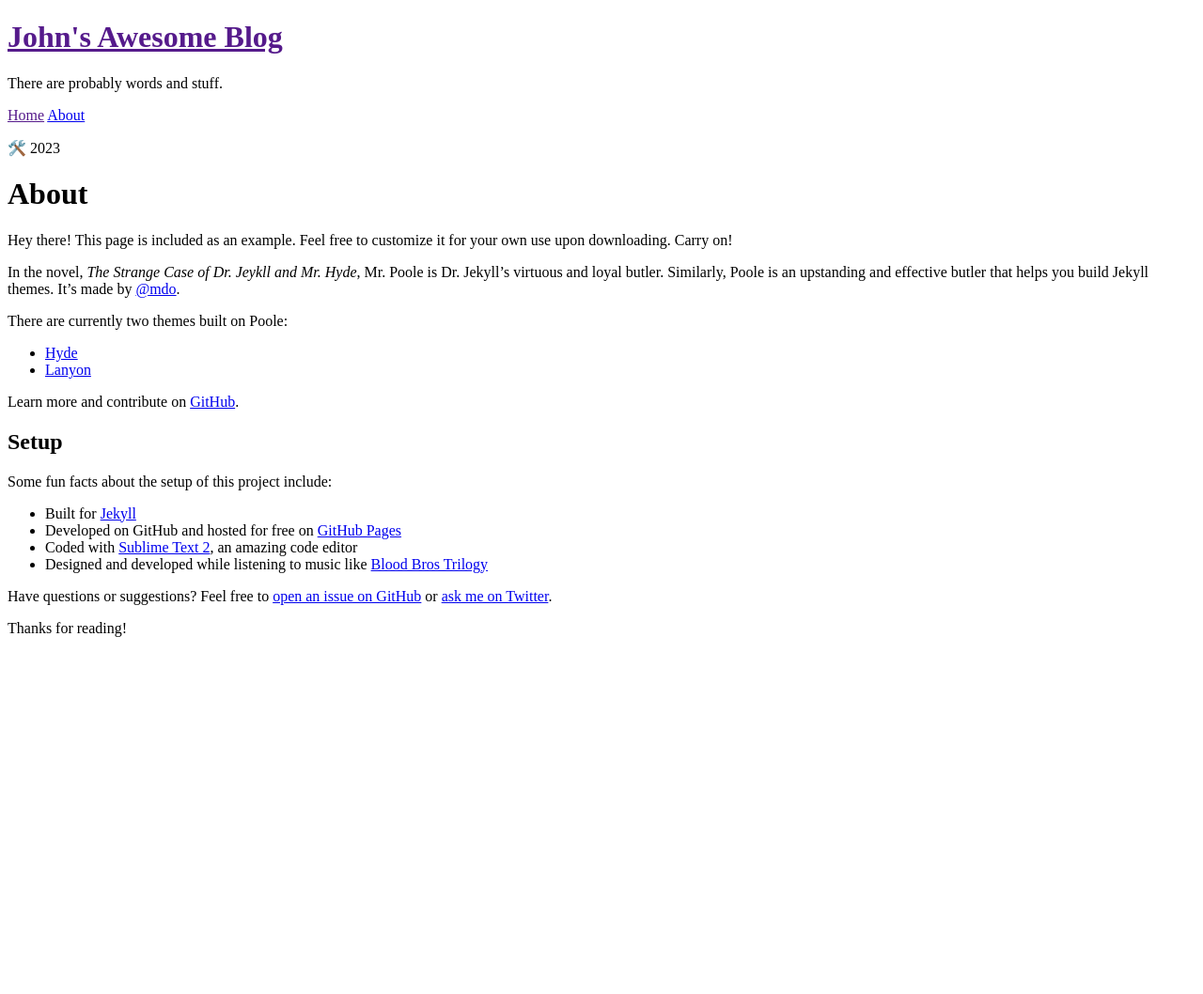
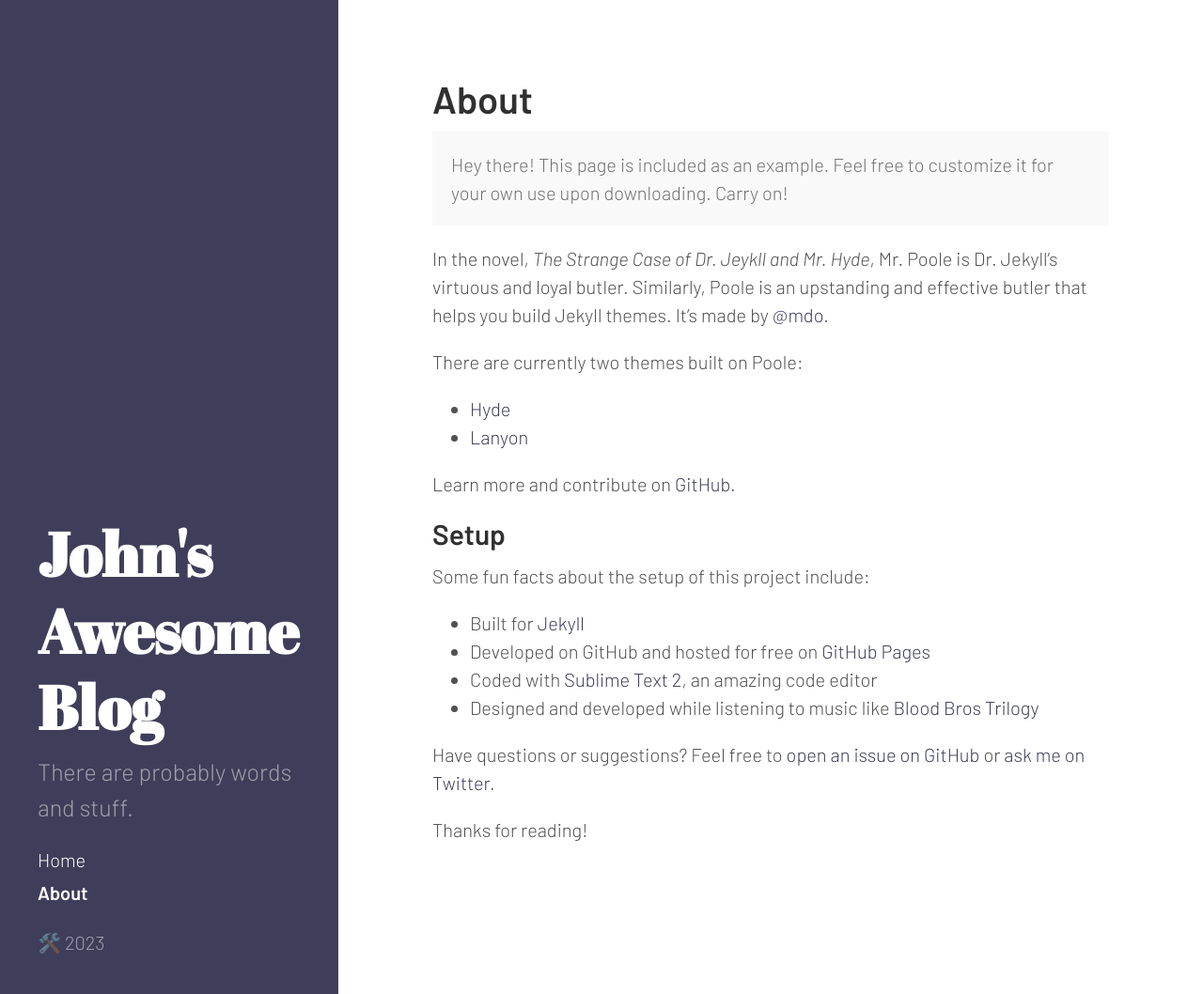
Before and after one commit to djspinmonkey/djspinmonkey.github.io, a Jekyll site: the page built from about.md, in a window 1280 px wide and 1058 px high. Shown: the whole window at 94% size. Built offline with Jekyll 4.4.1, drawn with Linux system fonts in a browser that asks for light colours; emoji names are drawn with the system emoji font.

Commit message:
Fix issues with relative links

```diff
--- a/404.html
+++ b/404.html
@@ -6,5 +6,5 @@
 
 <div class="page">
   <h1 class="page-title">404: Page not found</h1>
-  <p class="lead">Sorry, we've misplaced that URL or it's pointing to something that doesn't exist. <a href="{{ site.baseurl }}">Head back home</a> to try finding it again.</p>
+  <p class="lead">Sorry, we've misplaced that URL or it's pointing to something that doesn't exist. <a href="{% link index.html %}">Head back home</a> to try finding it again.</p>
 </div>
--- a/_config.yml
+++ b/_config.yml
@@ -16,7 +16,7 @@
 description: >-
   There are probably words and stuff.
 url:              https://djspinmonkey.github.io
-baseurl:          /
+baseurl:          ""
 
 author:
   name:           'John Hyland'
--- a/_includes/head.html
+++ b/_includes/head.html
@@ -15,15 +15,15 @@
   </title>
 
   <!-- CSS -->
-  <link rel="stylesheet" href="{{ site.baseurl }}public/css/poole.css">
-  <link rel="stylesheet" href="{{ site.baseurl }}public/css/syntax.css">
-  <link rel="stylesheet" href="{{ site.baseurl }}public/css/hyde.css">
+  <link rel="stylesheet" href="{{ 'public/css/poole.css' | relative_url }}">
+  <link rel="stylesheet" href="{{ 'public/css/syntax.css' | relative_url }}">
+  <link rel="stylesheet" href="{{ 'public/css/hyde.css' | relative_url }}">
   <link rel="stylesheet" href="https://fonts.googleapis.com/css2?family=Barlow:ital,wght@0,300;0,600;1,300;1,600&family=JetBrains+Mono&family=Abril+Fatface&display=swap">
 
   <!-- Icons -->
-  <link rel="apple-touch-icon-precomposed" sizes="144x144" href="{{ site.baseurl }}public/apple-touch-icon-144-precomposed.png">
-                                 <link rel="shortcut icon" href="{{ site.baseurl }}public/favicon.ico">
+  <link rel="apple-touch-icon-precomposed" sizes="144x144" href="{{ 'public/apple-touch-icon-144-precomposed.png' | relative_url }}">
+                                 <link rel="shortcut icon" href="{{ 'public/favicon.ico' | relative_url }}">
 
   <!-- RSS -->
-  <link rel="alternate" type="application/rss+xml" title="RSS" href="/atom.xml">
+  <link rel="alternate" type="application/rss+xml" title="RSS" href="{{ 'atom.xml' | relative_url }}">
 </head>
--- a/_includes/sidebar.html
+++ b/_includes/sidebar.html
@@ -2,7 +2,7 @@
   <div class="container sidebar-sticky">
     <div class="sidebar-about">
       <h1>
-        <a href="{{ site.baseurl }}">
+        <a href="{% link index.html %}">
           {{ site.title }}
         </a>
       </h1>
@@ -10,7 +10,7 @@
     </div>
 
     <nav class="sidebar-nav">
-      <a class="sidebar-nav-item{% if page.url == site.baseurl %} active{% endif %}" href="{{ site.baseurl }}">Home</a>
+      <a class="sidebar-nav-item{% if page.url == "/" %} active{% endif %}" href="{% link index.html %}">Home</a>
 
       {% comment %}
         The code below dynamically generates a sidebar nav of pages with
```
Also changed, not shown: index.html (+2 -6 lines).
